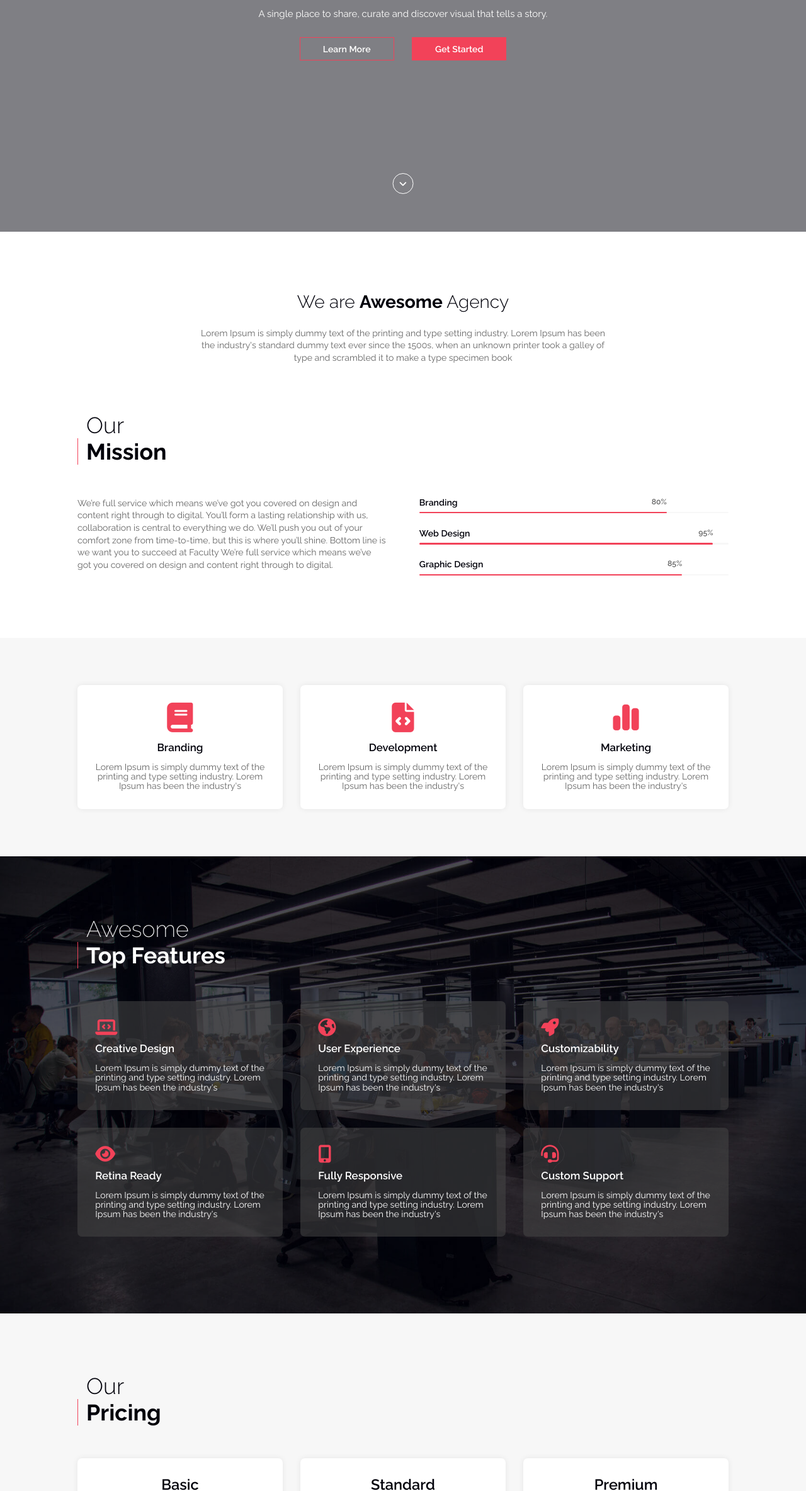
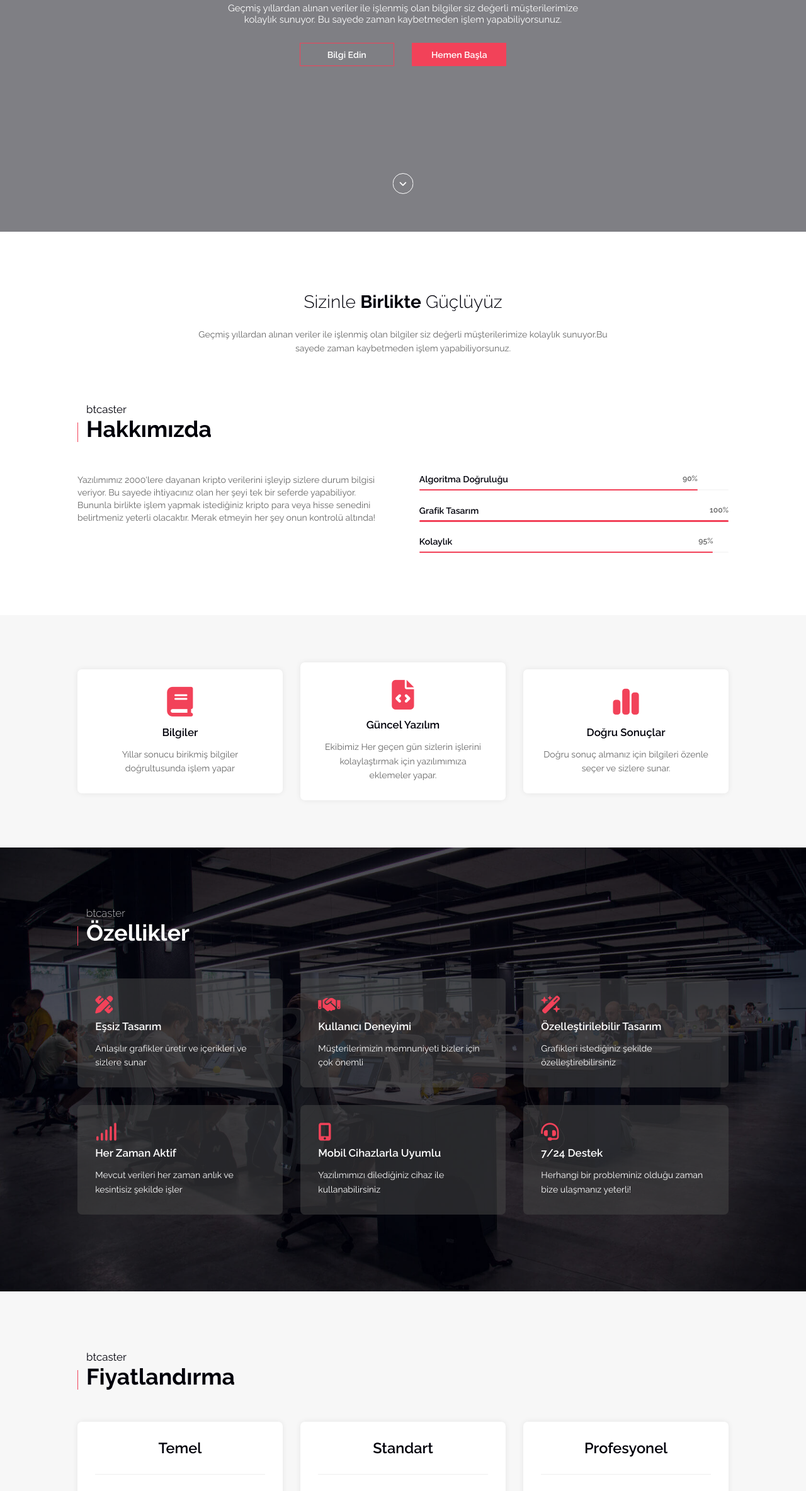
Before and after one commit to mrttyyldrm/btcaster.com, a plain HTML site: page index.html in a window 1280 px wide. Shown: the part 432-2800 px from the top of the page at 63% size. Drawn offline with nearby package versions, Linux system fonts and the light colour scheme.

Commit message:
Proje Tamamlandı

```diff
--- a/about.html
+++ b/about.html
@@ -1,35 +1,35 @@
 <div class="container">
-    <div id="about-slogan">
-        <h4>We are <span>Awesome</span> Agency</h4>
-        <p>Lorem Ipsum is simply dummy text of the printing and type setting industry. Lorem Ipsum has been the industry's standard dummy text ever since the 1500s, when an unknown printer took a galley of type and scrambled it to make a type specimen book</p>
+    <div id="about-slogan" class="fade-bottom">
+        <h4>Sizinle <span>Birlikte</span> Güçlüyüz</h4>
+        <p>Geçmiş yıllardan alınan veriler ile işlenmiş olan bilgiler siz değerli müşterilerimize kolaylık sunuyor.Bu sayede zaman kaybetmeden işlem yapabiliyorsunuz.</p>
     </div>
-    <div id="about-title" class="title">
-        <h2>Our<br>
-        <span>Mission</span></h2>
+    <div id="about-title" class="title fade-left">
+        <h2>btcaster<br>
+        <span>Hakkımızda</span></h2>
     </div>
     <div id="about-content">
-        <div id="about-text">
-            <p>We’re full service which means we’ve got you covered on design and content right through to digital. You’ll form a lasting relationship with us, collaboration is central to everything we do. We’ll push you out of your comfort zone from time-to-time, but this is where you’ll shine. Bottom line is we want you to succeed at Faculty We’re full service which means we’ve got you covered on design and content right through to digital.</p>
+        <div id="about-text" class="fade-left">
+            <p>Yazılımımız 2000'lere dayanan kripto verilerini işleyip sizlere durum bilgisi veriyor. Bu sayede ihtiyacınız olan her şeyi tek bir seferde yapabiliyor. Bununla birlikte işlem yapmak istediğiniz kripto para veya hisse senedini belirtmeniz yeterli olacaktır. Merak etmeyin her şey onun kontrolü altında!</p>
         </div>
-        <div id="about-skills">
+        <div id="about-skills" class="fade-right">
             <div class="skill">
-                <p>Branding</p>
+                <p>Algoritma Doğruluğu</p>
                 <div class="skill-bar">
-                    <span ratio="80"></span>
+                    <span ratio="90"></span>
                     <p></p>
                 </div>
             </div>
             <div class="skill">
-                <p>Web Design</p>
+                <p>Grafik Tasarım</p>
                 <div class="skill-bar">
-                    <span ratio="95"></span>
+                    <span ratio="100"></span>
                     <p></p>
                 </div>
             </div>
             <div class="skill">
-                <p>Graphic Design</p>
+                <p>Kolaylık</p>
                 <div class="skill-bar">
-                    <span ratio="85"></span>
+                    <span ratio="95"></span>
                     <p></p>
                 </div>
             </div>
@@ -37,21 +37,21 @@
     </div>
 </div>
 <div id="about-cards">
-    <div class="container">
+    <div class="container zoom">
         <div class="card">
             <i class="fa-solid fa-book"></i>
-            <h4>Branding</h4>
-            <p>Lorem Ipsum is simply dummy text of the printing and type setting industry. Lorem Ipsum has been the industry's</p>
+            <h4>Bilgiler</h4>
+            <p>Yıllar sonucu birikmiş bilgiler doğrultusunda işlem yapar</p>
         </div>
         <div class="card">
             <i class="fa-solid fa-file-code"></i>
-            <h4>Development</h4>
-            <p>Lorem Ipsum is simply dummy text of the printing and type setting industry. Lorem Ipsum has been the industry's</p>
+            <h4>Güncel Yazılım</h4>
+            <p>Ekibimiz Her geçen gün sizlerin işlerini kolaylaştırmak için yazılımımıza eklemeler yapar.</p>
         </div>
         <div class="card">
             <i class="fa-solid fa-chart-simple"></i>
-            <h4>Marketing</h4>
-            <p>Lorem Ipsum is simply dummy text of the printing and type setting industry. Lorem Ipsum has been the industry's</p>
+            <h4>Doğru Sonuçlar</h4>
+            <p>Doğru sonuç almanız için bilgileri özenle seçer ve sizlere sunar.</p>
         </div>
     </div>
 </div>
--- a/assets/css/style.scss
+++ b/assets/css/style.scss
@@ -58,8 +58,8 @@ section{
 
     h2{
         position: relative;
-        font-size: 3.8rem;
-        font-weight: 300;
+        font-size: 1.8rem;
+        font-weight: 400;
         color: $black;
         padding-left: 1.5rem;
 
@@ -77,9 +77,113 @@ section{
 
         span{
             font-weight: 700;
+            font-size: 3.8rem;
         }
     }
 }
+
+/*#region Animation Codes*/
+
+.fade-bottom{
+    animation: fade-bottom 1s ease 0.5s both paused;
+    opacity: 0;
+
+    &.animate{
+        animation-play-state: running;
+    }
+
+    @keyframes fade-bottom {
+        from{
+            transform: translateY(3rem);
+            opacity: 0;
+        }
+
+        to{
+            transform: translateY(0);
+            opacity: 1;
+        }
+    }
+}
+.fade-left{
+    animation: fade-left 1.5s ease 0.5s both paused;
+    opacity: 0;
+
+    &.animate{
+        animation-play-state: running;
+    }
+
+    @keyframes fade-left {
+        from{
+            transform: translateX(-5rem);
+            opacity: 0;
+        }
+
+        to{
+            transform: translateX(0);
+            opacity: 1;
+        }
+    }
+}
+.fade-right{
+    animation: fade-right 1.5s ease 0.5s both paused;
+
+    &.animate{
+        animation-play-state: running;
+    }
+
+    @keyframes fade-right {
+        from{
+            transform: translateX(5rem);
+            opacity: 0;
+        }
+
+        to{
+            transform: translateX(0);
+            opacity: 1;
+        }
+    }
+}
+.zoom{
+    animation: zoom 1s ease 0.5s both paused;
+
+    &.animate{
+        animation-play-state: running;
+    }
+
+    @keyframes zoom {
+        from{
+            transform: scale(0.75);
+            opacity: 0;
+        }
+
+        to{
+            transform: scale(1);
+            opacity: 1;
+        }
+    }
+}
+.opacity{
+    animation: opacity 1s ease 0.5s both paused;
+
+    &.animate{
+        animation-play-state: running;
+    }
+
+    @keyframes opacity {
+        from{
+            opacity: 0;
+        }
+
+        to{
+            opacity: 1;
+        }
+    }
+}
+.run{
+    animation-play-state: running;
+}
+
+/*#endregion*/
 
 /*#region Header Codes*/
 
@@ -109,7 +213,6 @@ header{
                         li{
                             a{
                                 color: $black;
-                                font-weight: 700;
                             }
                         }
                     }
@@ -206,6 +309,9 @@ main{
             z-index: 1;
 
             #home-content{
+                display: flex;
+                flex-direction: column;
+                align-items: center;
 
                 h3{
                     width: 100%;
@@ -229,6 +335,8 @@ main{
                 }
 
                 p{
+                    width: 100%;
+                    max-width: 60rem;
                     font-size: 1.6rem;
                     font-weight: 400;
                     color: $white;
@@ -236,6 +344,7 @@ main{
                 }
 
                 #home-buttons{
+                    width: 100%;
                     display: flex;
                     justify-content: center;
 
@@ -348,7 +457,7 @@ main{
                     font-size: 1.5rem;
                     font-weight: 400;
                     color: $text;
-                    line-height: 1.4;
+                    line-height: 1.6;
                 }
             }
 
@@ -455,7 +564,7 @@ main{
                         font-size: 1.5rem;
                         font-weight: 400;
                         color: $text;
-                        line-height: 1.6rem;
+                        line-height: 1.6;
                     }
                 }
             }
@@ -529,7 +638,7 @@ main{
                         font-size: 1.5rem;
                         font-weight: 400;
                         color: $white;
-                        line-height: 1.6rem;
+                        line-height: 1.6;
                         transition: color 0.3s ease;
                     }
                 }
--- /dev/null
+++ b/assets/js/animate.js
@@ -0,0 +1,90 @@
+var windowheight = window.innerHeight;
+var revealpoint = 100;
+
+window.addEventListener('scroll', reveal);
+
+function animateValue(id, start, end, duration) {
+    if (start === end) return;
+    var range = end - start;
+    var current = start;
+    var increment = end > start? 1 : -1;
+    var stepTime = Math.abs(Math.floor(duration / range));
+    var obj = document.getElementById(id);
+    var timer = setInterval(function() {
+        current += increment;
+        obj.innerHTML = current;
+        if (current == end) {
+            clearInterval(timer);
+        }
+    }, stepTime);
+}
+
+function reveal(){
+    var bottoms = document.querySelectorAll(".fade-bottom");
+
+    for(var i = 0; i < bottoms.length; i++){
+
+        var bottomTop = bottoms[i].getBoundingClientRect().top;
+
+        if(bottomTop < windowheight - revealpoint){
+            bottoms[i].classList.add('animate');
+        }
+    }
+
+    var lefts = document.querySelectorAll(".fade-left");
+
+    for(var i = 0; i < lefts.length; i++){
+
+        var leftTop = lefts[i].getBoundingClientRect().top;
+
+        if(leftTop < windowheight - revealpoint){
+            lefts[i].classList.add('animate');
+        }
+    }
+
+    var rights = document.querySelectorAll(".fade-right");
+
+    for(var i = 0; i < rights.length; i++){
+
+        var rightTop = rights[i].getBoundingClientRect().top;
+
+        if(rightTop < windowheight - revealpoint){
+            rights[i].classList.add('animate');
+        }
+    }
+
+    var zooms = document.querySelectorAll(".zoom");
+
+    for(var i = 0; i < zooms.length; i++){
+
+        var zoomTop = zooms[i].getBoundingClientRect().top;
+
+        if(zoomTop < windowheight - revealpoint){
+            zooms[i].classList.add('animate');
+        }
+    }
+
+    var opacity = document.querySelectorAll(".opacity");
+
+    for(var i = 0; i < opacity.length; i++){
+
+        var opacityTop = opacity[i].getBoundingClientRect().top;
+
+        if(opacityTop < windowheight - revealpoint){
+            opacity[i].classList.add('animate');
+        }
+    }
+
+    var counts = document.querySelectorAll(".count");
+
+    for(var i = 0; i < counts.length; i++){
+
+        var countsTop = counts[i].getBoundingClientRect().top;
+
+        if(countsTop < windowheight - revealpoint && counts[i].classList.contains("count-active") == false){
+            counts[i].classList.add('count-animate');
+            animateValue("value-first", 0, 15, 4000);
+            animateValue("value-second", 0, 1700, 4000);
+        }
+    }
+}
--- a/contact.html
+++ b/contact.html
@@ -1,15 +1,15 @@
 <div class="container">
-    <div id="contact-title" class="title">
-        <h2>Get<br>
-        <span>In Touch</span></h2>
+    <div id="contact-title" class="title fade-bottom">
+        <h2>btcaster<br>
+        <span>İletişim</span></h2>
     </div>
-    <div id="contact-content">
+    <div id="contact-content" class="zoom">
         <form action="#">
-            <input type="text" name="name" id="name" placeholder="Name">
+            <input type="text" name="name" id="name" placeholder="İsim">
             <input type="email" name="email" id="email" placeholder="Email">
-            <input type="text" name="subject" id="subject" placeholder="Subject">
-            <textarea name="message" id="message" placeholder="Message"></textarea>
-            <a href="#"><span>Send Message</span></a>
+            <input type="text" name="subject" id="subject" placeholder="Başlık">
+            <textarea name="message" id="message" placeholder="Mesaj"></textarea>
+            <a href="mailto:btcaster@gmail.com"><span>Mesaj Gönder</span></a>
         </form>
     </div>
 </div>
--- a/features.html
+++ b/features.html
@@ -1,38 +1,38 @@
 <div class="container">
-    <div id="features-title" class="title light">
-        <h2>Awesome<br>
-        <span>Top Features</span></h2>
+    <div id="features-title" class="title light fade-left">
+        <h2>btcaster<br>
+        <span>Özellikler</span></h2>
     </div>
-    <div id="features-content">
+    <div id="features-content" class="zoom">
         <div class="feature">
-            <i class="fa-solid fa-laptop-code"></i>
-            <h4>Creative Design</h4>
-            <p>Lorem Ipsum is simply dummy text of the printing and type setting industry. Lorem Ipsum has been the industry's</p>
+            <i class="fa-solid fa-pen-ruler"></i>
+            <h4>Eşsiz Tasarım</h4>
+            <p>Anlaşılır grafikler üretir ve içerikleri ve sizlere sunar</p>
         </div>
         <div class="feature">
-            <i class="fa-solid fa-earth-americas"></i>
-            <h4>User Experience</h4>
-            <p>Lorem Ipsum is simply dummy text of the printing and type setting industry. Lorem Ipsum has been the industry's</p>
+            <i class="fa-solid fa-handshake"></i>
+            <h4>Kullanıcı Deneyimi</h4>
+            <p>Müşterilerimizin memnuniyeti bizler için çok önemli</p>
         </div>
         <div class="feature">
-            <i class="fa-solid fa-rocket"></i>
-            <h4>Customizability</h4>
-            <p>Lorem Ipsum is simply dummy text of the printing and type setting industry. Lorem Ipsum has been the industry's</p>
+            <i class="fa-solid fa-wand-magic-sparkles"></i>
+            <h4>Özelleştirilebilir Tasarım</h4>
+            <p>Grafikleri istediğiniz şekilde özelleştirebilirsiniz</p>
         </div>
         <div class="feature">
-            <i class="fa-solid fa-eye"></i>
-            <h4>Retina Ready</h4>
-            <p>Lorem Ipsum is simply dummy text of the printing and type setting industry. Lorem Ipsum has been the industry's</p>
+            <i class="fa-solid fa-signal"></i>
+            <h4>Her Zaman Aktif</h4>
+            <p>Mevcut verileri her zaman anlık ve kesintisiz şekilde işler</p>
         </div>
         <div class="feature">
             <i class="fa-solid fa-mobile-screen-button"></i>
-            <h4>Fully Responsive</h4>
-            <p>Lorem Ipsum is simply dummy text of the printing and type setting industry. Lorem Ipsum has been the industry's</p>
+            <h4>Mobil Cihazlarla Uyumlu</h4>
+            <p>Yazılımımızı dilediğiniz cihaz ile kullanabilirsiniz</p>
         </div>
         <div class="feature">
             <i class="fa-solid fa-headset"></i>
-            <h4>Custom Support</h4>
-            <p>Lorem Ipsum is simply dummy text of the printing and type setting industry. Lorem Ipsum has been the industry's</p>
+            <h4>7/24 Destek</h4>
+            <p>Herhangi bir probleminiz olduğu zaman bize ulaşmanız yeterli!</p>
         </div>
     </div>
 </div>
--- a/home.html
+++ b/home.html
@@ -1,15 +1,15 @@
 <div class="container">
-    <div id="home-content">
-        <h3>We Are Creative</h3>
-        <h1>THE WAY OF <span>SUCCESS</span></h1>
-        <p>A single place to share, curate and discover visual that tells a story.</p>
+    <div id="home-content" class="fade-bottom run">
+        <h3>Caster'ınız</h3>
+        <h1>KOLAYLIK <span>SAĞLAR</span></h1>
+        <p>Geçmiş yıllardan alınan veriler ile işlenmiş olan bilgiler siz değerli müşterilerimize kolaylık sunuyor. Bu sayede zaman kaybetmeden işlem yapabiliyorsunuz.</p>
         <div id="home-buttons">
-            <a href="#"><span>Learn More</span></a>
-            <a href="#"><span>Get Started</span></a>
+            <a href="#about"><span>Bilgi Edin</span></a>
+            <a href="#features"><span>Hemen Başla</span></a>
         </div>
     </div>
     <a href="#about">
-        <div id="home-scroll">
+        <div id="home-scroll" class="opacity run">
             <i class="fa-solid fa-angle-down"></i>
         </div>
     </a>
--- a/index.html
+++ b/index.html
@@ -4,8 +4,9 @@
     <meta charset="UTF-8">
     <meta http-equiv="X-UA-Compatible" content="IE=edge">
     <meta name="viewport" content="width=device-width, initial-scale=1.0">
-    <title>btcaster.com | Home</title>
+    <title>Btcaster | Ana Sayfa</title>
     <link rel="stylesheet" href="assets/css/style.css">
+    <link rel="shortcut icon" href="assets/img/favicon.ico" type="image/x-icon">
     <!--Google Fonts-->
     <link rel="preconnect" href="https://fonts.googleapis.com">
     <link rel="preconnect" href="https://fonts.gstatic.com" crossorigin>
@@ -48,5 +49,6 @@
     <!--jQuery CDN-->
     <script src="https://ajax.googleapis.com/ajax/libs/jquery/3.6.0/jquery.min.js"></script>
     <script src="assets/js/index.js"></script>
+    <script src="assets/js/animate.js"></script>
 </body>
 </html>
--- a/pricing.html
+++ b/pricing.html
@@ -1,70 +1,64 @@
 <div class="container">
-    <div id="pricing-title" class="title">
-        <h2>Our<br>
-        <span>Pricing</span></h2>
+    <div id="pricing-title" class="title fade-left">
+        <h2>btcaster<br>
+        <span>Fiyatlandırma</span></h2>
     </div>
-    <div id="pricing-content">
+    <div id="pricing-content" class="zoom">
         <div class="pricing">
             <div class="pricing-title">
-                <h4>Basic</h4>
+                <h4>Temel</h4>
             </div>
             <div class="pricing-price">
                 <h6>10<span>$</span></h6>
-                <p>Per Month</p>
+                <p>Aylık</p>
             </div>
             <div class="pricing-text">
                 <ul>
-                    <li>10GB Disk Space</li>
-                    <li>15 Domain Names</li>
-                    <li>4 Email Address</li>
-                    <li>Enchanced Security</li>
-                    <li>Unlimited Support</li>
+                    <li>Temel Düzey Algoritma</li>
+                    <li>Geliştirilmiş Güvenlik</li>
+                    <li>7/24 Destek</li>
                 </ul>
             </div>
             <div class="pricing-button">
-                <a href="#"><span>Purchase Now</span></a>
+                <a href="#"><span>Satın Al</span></a>
             </div>
         </div>
         <div class="pricing">
             <div class="pricing-title">
-                <h4>Standard</h4>
+                <h4>Standart</h4>
             </div>
             <div class="pricing-price">
                 <h6>30<span>$</span></h6>
-                <p>Per Month</p>
+                <p>Aylık</p>
             </div>
             <div class="pricing-text">
                 <ul>
-                    <li>10GB Disk Space</li>
-                    <li>15 Domain Names</li>
-                    <li>4 Email Address</li>
-                    <li>Enchanced Security</li>
-                    <li>Unlimited Support</li>
+                    <li>Standart Düzey Algoritma</li>
+                    <li>Geliştirilmiş Güvenlik</li>
+                    <li>7/24 Destek</li>
                 </ul>
             </div>
             <div class="pricing-button">
-                <a href="#"><span>Purchase Now</span></a>
+                <a href="#"><span>Satın Al</span></a>
             </div>
         </div>
         <div class="pricing">
             <div class="pricing-title">
-                <h4>Premium</h4>
+                <h4>Profesyonel</h4>
             </div>
             <div class="pricing-price">
                 <h6>80<span>$</span></h6>
-                <p>Per Month</p>
+                <p>Aylık</p>
             </div>
             <div class="pricing-text">
                 <ul>
-                    <li>10GB Disk Space</li>
-                    <li>15 Domain Names</li>
-                    <li>4 Email Address</li>
-                    <li>Enchanced Security</li>
-                    <li>Unlimited Support</li>
+                    <li>Profesyonel Düzey Algoritma</li>
+                    <li>Geliştirilmiş Güvenlik</li>
+                    <li>7/24 Destek</li>
                 </ul>
             </div>
             <div class="pricing-button">
-                <a href="#"><span>Purchase Now</span></a>
+                <a href="#"><span>Satın Al</span></a>
             </div>
         </div>
     </div>
```
Also changed, not shown: footer.html (+7 -7 lines), header.html (+5 -5 lines), assets/css/style.css, assets/img/favicon.ico (added), 1 other file.
